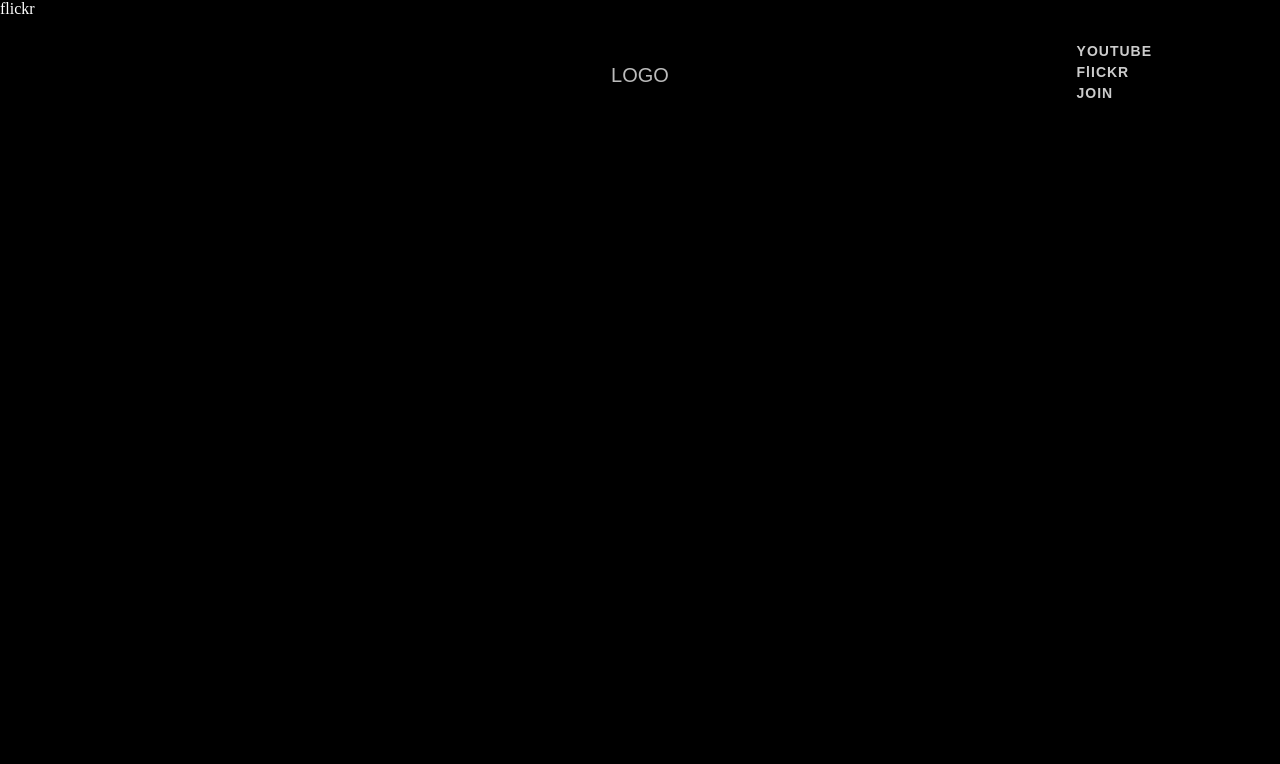
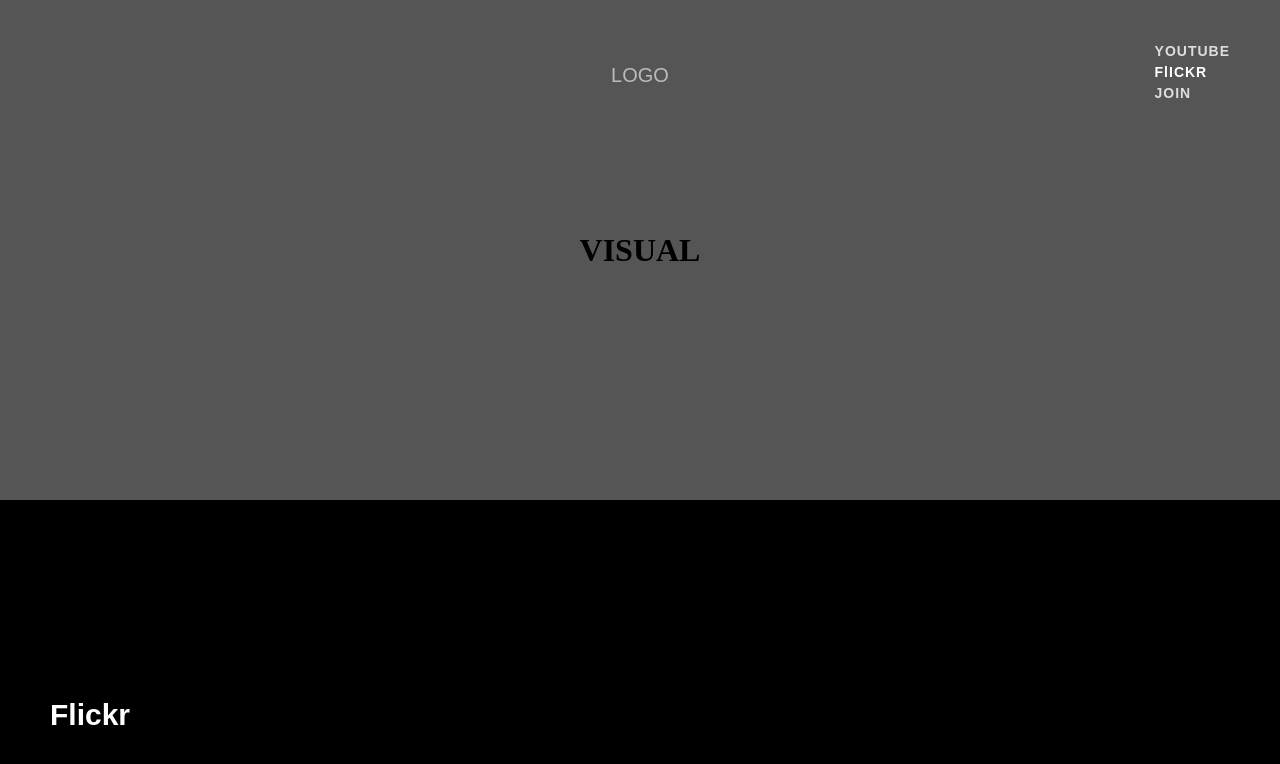
Before and after one commit to suyeon-hong/portfolio_react, a React (Create React App) app: page /flickr in a window 1280 px wide. Shown: the top 764 px of the page. Built offline with nearby package versions, Linux system fonts and the light colour scheme.

Commit message:
visual 적용

```diff
--- a/src/Header.js
+++ b/src/Header.js
@@ -3,12 +3,14 @@ import { NavLink } from 'react-router-dom';
 function Header(){
     return (
         <header>
-            <h1><NavLink exact activestyle={{opacity: 1}} to="/">LOGO</NavLink></h1>
-            <ul id="gnb">
-                <li><NavLink exact activestyle={{opacity: 1}} to="Youtube">YOUTUBE</NavLink></li>
-                <li><NavLink exact activestyle={{opacity: 1}} to="Flickr">FlICKR</NavLink></li>
-                <li><NavLink exact activestyle={{opacity: 1}} to="Join">JOIN</NavLink></li>
-            </ul>
+            <div className='inner'>
+                <h1><NavLink exact activeStyle={{opacity: 1}} to="/">LOGO</NavLink></h1>
+                <ul id="gnb">
+                    <li><NavLink exact activeStyle={{opacity: 1}} to="Youtube">YOUTUBE</NavLink></li>
+                    <li><NavLink exact activeStyle={{opacity: 1}} to="Flickr">FlICKR</NavLink></li>
+                    <li><NavLink exact activeStyle={{opacity: 1}} to="Join">JOIN</NavLink></li>
+                </ul>
+            </div>
         </header>
     )
 }
--- a/src/components/Flickr.js
+++ b/src/components/Flickr.js
@@ -1,6 +1,15 @@
 function Flickr(){
     return(
-        <main>flickr</main>
+        <>
+            <div className="visual">
+                <h1>VISUAL</h1>
+            </div>
+            <main>
+                <div className="inner">
+                    <h1>Flickr</h1>
+                </div>
+            </main>
+        </>
     )
 }
 
--- a/src/components/Join.js
+++ b/src/components/Join.js
@@ -1,6 +1,15 @@
 function Join(){
     return(
-        <main>Join</main>
+        <>
+            <div className="visual">
+                <h1>VISUAL</h1>
+            </div>
+            <main>
+                <div className="inner">
+                    <h1>Join</h1>
+                </div>
+            </main>
+        </>
     )
 }
 
--- a/src/components/Main.js
+++ b/src/components/Main.js
@@ -1,6 +1,16 @@
 function Main(){
     return(
-        <main>main</main>
+        <>
+            <figure id="visual">
+                <h1>VISUAL</h1>
+                <div className="pic"></div>
+            </figure>
+            <main>
+                <div className="inner">
+                    <h1>Main</h1>
+                </div>
+            </main>
+        </>
     )
 }
 
--- a/src/components/Youtube.js
+++ b/src/components/Youtube.js
@@ -1,6 +1,15 @@
 function Youtube(){
     return(
-        <main>youtube</main>
+        <>
+            <div className="visual">
+                <h1>VISUAL</h1>
+            </div>
+            <main>
+                <div className="inner">
+                    <h1>Youtube</h1>
+                </div>
+            </main>
+        </>
     )
 }
 
--- a/src/css/style.css
+++ b/src/css/style.css
@@ -17,33 +17,75 @@ header {
   top: 0px;
   left: 0px;
   width: 100%;
-  height: 150px; }
-  header h1 {
+  height: 150px;
+  z-index: 1; }
+  header .inner {
+    width: 1180px;
+    margin: 0 auto;
+    position: relative; }
+    header .inner h1 {
       text-align: center; }
-    header h1 a {
+      header .inner h1 a {
         font: 20px/150px 'arial';
         color: #bbb;
         transition: .3s; }
-      header h1 a:hover {
+        header .inner h1 a:hover {
           color: #fff; }
-  header #gnb {
+    header .inner #gnb {
       position: absolute;
       top: 50%;
-    right: 10vw;
+      right: 0;
       transform: translateY(-50%);
       font-size: 0; }
-    header #gnb li {
+      header .inner #gnb li {
         margin-bottom: 7px; }
-      header #gnb li a {
+        header .inner #gnb li a {
           font: bold 14px/1 'arial';
           color: #fff;
           letter-spacing: 1px;
           opacity: .8;
           transition: .5s; }
-        header #gnb li a:hover {
+          header .inner #gnb li a:hover {
             opacity: 1; }
 
+#visual {
+  width: 100%;
+  height: 100vh;
+  background: #000;
+  display: flex;
+  align-items: center;
+  padding-left: 150px;
+  position: relative; }
+  #visual h1 {
+    font: bold 200px/1 'arial';
+    color: transparent;
+    -webkit-text-stroke: 2px #fff;
+    position: relative;
+    z-index: 2; }
+  #visual .pic {
+    position: absolute;
+    right: 0;
+    bottom: 0;
+    width: 60%;
+    height: 50%;
+    background: #555; }
+
+.visual {
+  width: 100%;
+  height: 500px;
+  background: #555;
+  display: flex;
+  justify-content: center;
+  align-items: center; }
+
 main {
+  width: 100%; }
+  main .inner {
+    width: 1180px;
+    margin: 0 auto;
+    padding: 200px 0; }
+    main .inner h1 {
+      font: bold 30px/1 'arial';
       color: #fff; }
 
 /*# sourceMappingURL=style.css.map */
--- a/src/scss/_header.scss
+++ b/src/scss/_header.scss
@@ -4,6 +4,12 @@ header{
     left: 0px;
     width: 100%;
     height: 150px;
+    z-index: 1;
+
+    .inner{
+        width: 1180px;
+        margin: 0 auto;
+        position: relative;
 
         h1{
             text-align: center;
@@ -21,7 +27,7 @@ header{
         #gnb{
             position: absolute;
             top: 50%;
-        right: 10vw;
+            right: 0;
             transform: translateY(-50%);
             font-size: 0;
 
@@ -42,3 +48,4 @@ header{
             }
         }
     }
+}
--- a/src/scss/style.scss
+++ b/src/scss/style.scss
@@ -6,7 +6,27 @@ body{
 }
 
 @import "header";
+@import "main";
 
+.visual{
+    width: 100%;
+    height: 500px;
+    background: #555;
+    display: flex;
+    justify-content: center;
+    align-items: center;
+}
 main{
-    color: #fff;
+    width: 100%;
+
+    .inner{
+        width: 1180px;
+        margin: 0 auto;
+        padding: 200px 0;
+
+        h1{
+            font: bold 30px/1 'arial';
+            color: #fff;
+        }
+    }
 }
```
Also changed, not shown: src/scss/_main.scss (added, +25 -0 lines), 1 other file (tests, documents, lock files or other folders). Lines whose indentation alone changed are shown as unchanged.
